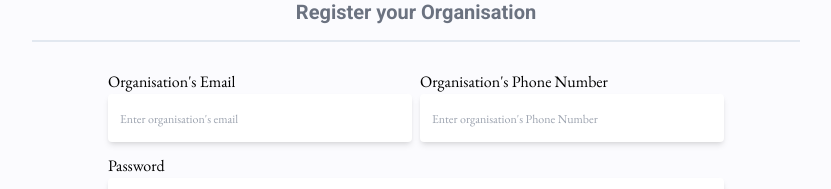
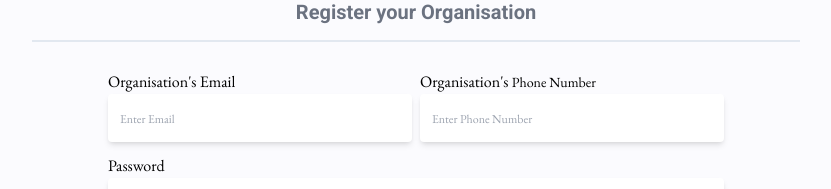
Before and after one commit to Sreejit-Sengupto/attendify, a React (Vite) app: page /login in a window 1280 px wide. Shown: the part 210-399 px from the top of the page, without its empty margins (224-1055 px from the left). Built offline with nearby package versions, Linux system fonts and the light colour scheme.

Commit message:
done changes as asked by guruji

```diff
--- a/src/components/input-form.jsx
+++ b/src/components/input-form.jsx
@@ -63,7 +63,7 @@ const InputForm = ({ type, category }) => {
               value={formData.name}
               onChange={handleChange}
               required
-              placeholder="Enter organisation name"
+              placeholder="Enter name"
               className="p-3 shadow-md rounded focus:outline-none focus:ring focus:ring-secondary"
             />
           </div>
@@ -123,16 +123,14 @@ const InputForm = ({ type, category }) => {
               value={formData.email}
               onChange={handleChange}
               required
-              placeholder={`Enter ${
-                category === "ORG" ? "organisation's" : "student's"
-              } email`}
+              placeholder = "Enter Email"
               className="p-3 shadow-md rounded placeholder:text-[12px] focus:outline-none focus:ring focus:ring-secondary"
             />
           </div>
 
           <div className="flex flex-col w-[50%]">
-            <label htmlFor="">
-              {category === "ORG" ? "Organisation's" : "Student's"} Phone Number
+            <label htmlFor="" className="">
+              {category === "ORG" ? "Organisation's" : "Student's"} <span className="text-sm">Phone Number</span>
             </label>
             <input
               type="tel"
@@ -140,9 +138,7 @@ const InputForm = ({ type, category }) => {
               value={formData.mobileNumber}
               onChange={handleChange}
               required
-              placeholder={`Enter ${
-                category === "ORG" ? "organisation's" : "student's"
-              } Phone Number`}
+              placeholder={`Enter Phone Number`}
               className="p-3 shadow-md rounded placeholder:text-[12px] focus:outline-none focus:ring focus:ring-secondary"
             />
           </div>
```
